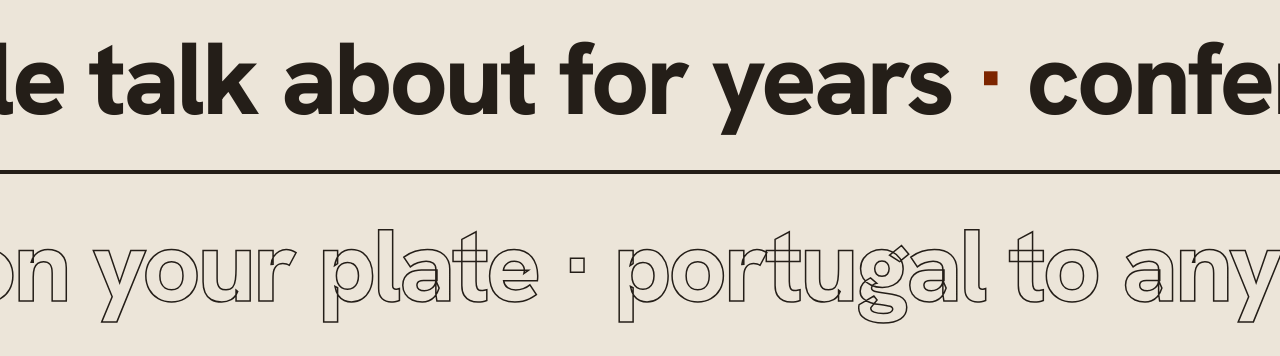
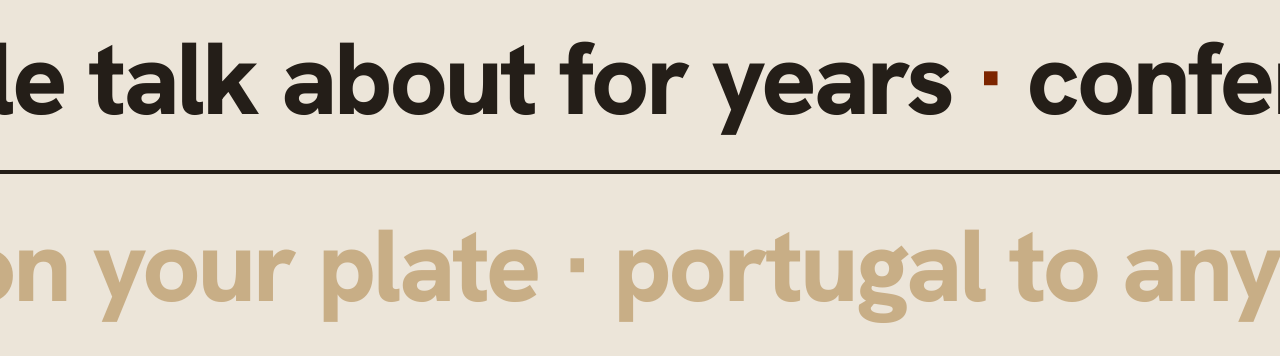
Before and after one commit to Coansss1/mesh-site, a plain HTML site: page index.html in a window 1280 px wide. Shown: the part 63-419 px from the top of the page. Drawn offline with Linux system fonts and the light colour scheme.

Commit message:
Second marquee: solid soft tan instead of outlined stroke

```diff
--- a/index.html
+++ b/index.html
@@ -29,7 +29,7 @@
 .marquee .track{display:inline-block;animation:scroll 28s linear infinite;font-size:clamp(44px,8vw,110px);font-weight:800;letter-spacing:-0.03em}
 .marquee .track em{font-style:normal;color:var(--clay)}
 .marquee .track u{text-decoration:none;color:var(--lapis)}
-.marquee.reverse .track{animation-direction:reverse;color:transparent;-webkit-text-stroke:1.5px var(--ink)}
+.marquee.reverse .track{animation-direction:reverse;color:rgba(176,137,79,.6)}
 @keyframes scroll{from{transform:translateX(0)}to{transform:translateX(-50%)}}
 .hero .who{max-width:900px;padding:6vh 6vw 0}
 .hero .who p{font-size:clamp(18px,2.2vw,26px);font-weight:600;line-height:1.45}
```
